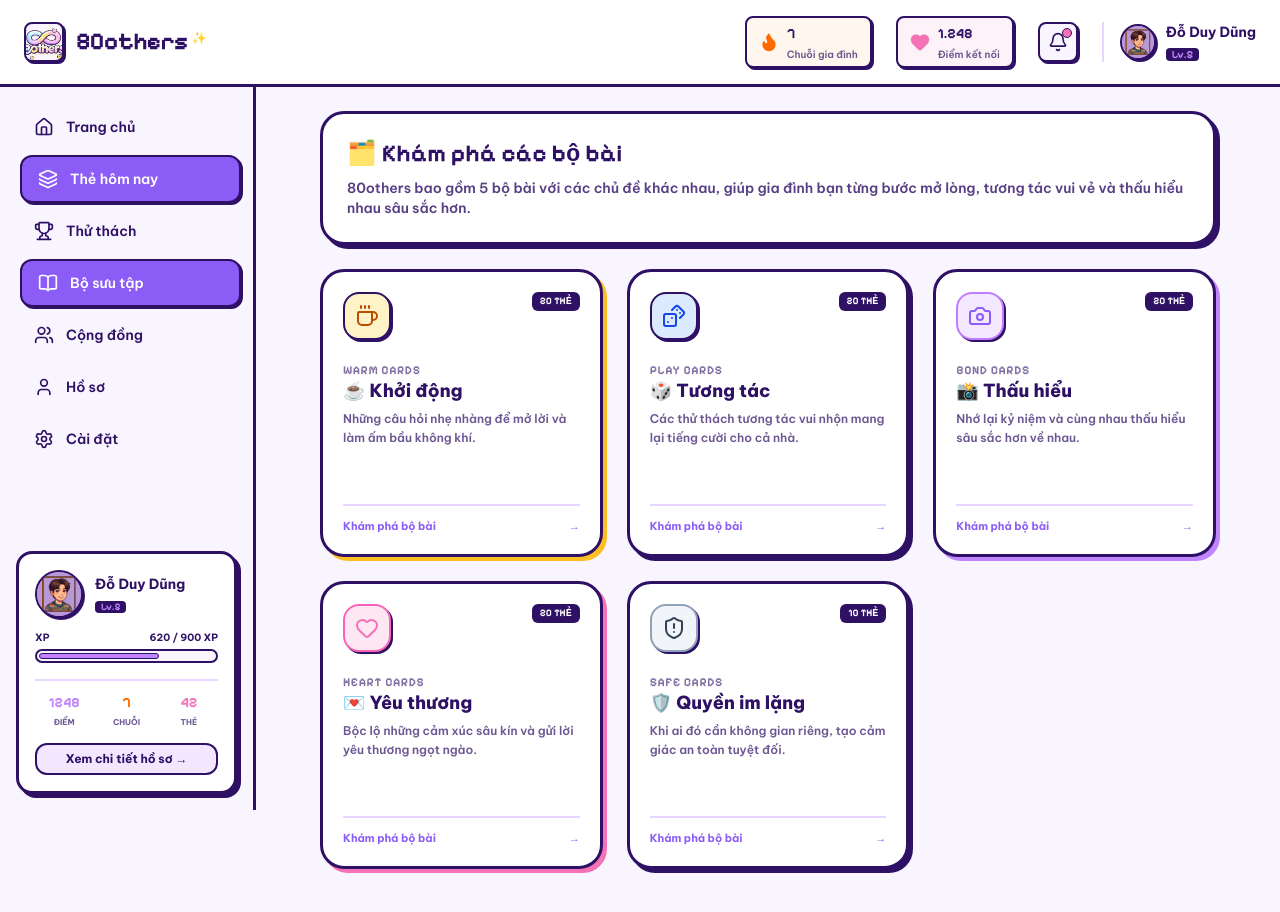
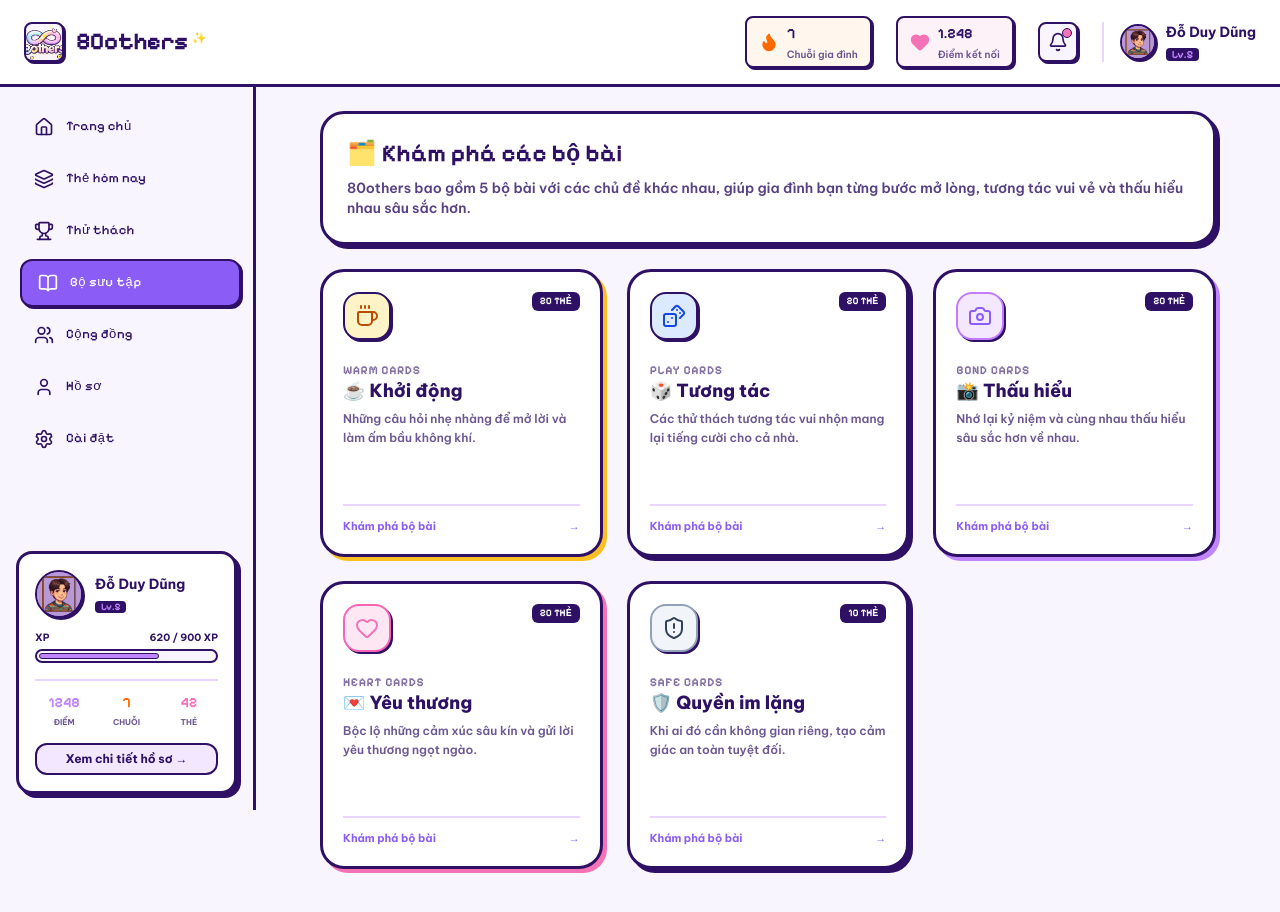
Before and after one commit to dungddhe182379/80others, a Next.js app: page /cards in a window 1280 px wide. Shown: the top 912 px of the page. Built offline with nearby package versions, Linux system fonts and the light colour scheme.

Commit message:
fix: resolve navigation highlight conflict and unify font styles

```diff
--- a/src/app/cards/page.tsx
+++ b/src/app/cards/page.tsx
@@ -1,6 +1,7 @@
 "use client";
 
-import React, { useState } from "react";
+import React, { useState, useEffect, Suspense } from "react";
+import { useSearchParams } from "next/navigation";
 import Image from "next/image";
 import { useApp } from "@/context/AppContext";
 import { triggerHeart } from "@/components/HeartRain";
@@ -253,13 +254,42 @@ const DECKS_CONFIG = [
 ];
 
 export default function CardsPage() {
+  return (
+    <Suspense fallback={<div className="min-h-screen bg-brand-bg flex items-center justify-center font-pixel text-brand-text">Đang tải...</div>}>
+      <CardsPageContent />
+    </Suspense>
+  );
+}
+
+function CardsPageContent() {
   const { addCompletedCard } = useApp();
+  const searchParams = useSearchParams();
+  const tab = searchParams.get("tab");
+
   const [activeDeckKey, setActiveDeckKey] = useState<string | null>(null);
   const [currentCard, setCurrentCard] = useState<CardQuestion | null>(null);
   const [isFlipped, setIsFlipped] = useState(false);
   const [isCompleted, setIsCompleted] = useState(false);
 
   const activeDeck = DECKS_CONFIG.find((d) => d.key === activeDeckKey);
+
+  // Automatically open card draw when tab=today query parameter is set
+  useEffect(() => {
+    if (tab === "today") {
+      const randomDecks = ["HEART", "WARM", "PLAY", "BOND"];
+      const randomDeck = randomDecks[Math.floor(Math.random() * randomDecks.length)];
+      const questions = DECK_QUESTIONS[randomDeck];
+      const randomQuestion = questions[Math.floor(Math.random() * questions.length)];
+
+      setActiveDeckKey(randomDeck);
+      setCurrentCard(randomQuestion);
+      setIsFlipped(false);
+      setIsCompleted(false);
+    } else {
+      setActiveDeckKey(null);
+      setCurrentCard(null);
+    }
+  }, [tab]);
 
   const handleSelectDeck = (deckKey: string, e: React.MouseEvent) => {
     const rect = e.currentTarget.getBoundingClientRect();
--- a/src/components/Navigation.tsx
+++ b/src/components/Navigation.tsx
@@ -1,9 +1,9 @@
 "use client";
 
-import React, { useState } from "react";
+import React, { useState, Suspense } from "react";
 import Link from "next/link";
 import Image from "next/image";
-import { usePathname } from "next/navigation";
+import { usePathname, useSearchParams } from "next/navigation";
 import { useApp } from "@/context/AppContext";
 import {
   Home,
@@ -23,13 +23,23 @@ import {
 } from "lucide-react";
 
 export const Navigation: React.FC<{ children: React.ReactNode }> = ({ children }) => {
+  return (
+    <Suspense fallback={<div className="min-h-screen bg-brand-bg flex items-center justify-center font-pixel text-brand-text">Đang tải...</div>}>
+      <NavigationContent>{children}</NavigationContent>
+    </Suspense>
+  );
+};
+
+const NavigationContent: React.FC<{ children: React.ReactNode }> = ({ children }) => {
   const pathname = usePathname();
+  const searchParams = useSearchParams();
+  const tab = searchParams.get("tab");
   const { points, streak, completedCount } = useApp();
   const [isMobileMenuOpen, setIsMobileMenuOpen] = useState(false);
 
   const navItems = [
     { name: "Trang chủ", href: "/", icon: Home },
-    { name: "Thẻ hôm nay", href: "/cards", icon: Layers },
+    { name: "Thẻ", href: "/cards?tab=today", icon: Layers },
     { name: "Thử thách", href: "/challenges", icon: Trophy },
     { name: "Cộng đồng", href: "/community", icon: Users },
     { name: "Hồ sơ", href: "/profile", icon: User },
@@ -37,13 +47,28 @@ export const Navigation: React.FC<{ children: React.ReactNode }> = ({ children }
 
   const sidebarItems = [
     { name: "Trang chủ", href: "/", icon: Home },
-    { name: "Thẻ hôm nay", href: "/cards", icon: Layers },
+    { name: "Thẻ hôm nay", href: "/cards?tab=today", icon: Layers },
     { name: "Thử thách", href: "/challenges", icon: Trophy },
     { name: "Bộ sưu tập", href: "/cards", icon: BookOpen }, // Links to cards as deck library
     { name: "Cộng đồng", href: "/community", icon: Users },
     { name: "Hồ sơ", href: "/profile", icon: User },
     { name: "Cài đặt", href: "/profile", icon: Settings },
   ];
+
+  const getIsActive = (href: string, name: string) => {
+    const basePath = href.split("?")[0];
+    if (pathname !== basePath) return false;
+
+    if (basePath === "/cards") {
+      if (name === "Thẻ hôm nay" || name === "Thẻ") {
+        return tab === "today";
+      }
+      if (name === "Bộ sưu tập") {
+        return tab !== "today";
+      }
+    }
+    return true;
+  };
 
   return (
     <>
@@ -145,7 +170,7 @@ export const Navigation: React.FC<{ children: React.ReactNode }> = ({ children }
           <div className="space-y-1">
             {sidebarItems.map((item) => {
               const Icon = item.icon;
-              const isActive = pathname === item.href;
+              const isActive = getIsActive(item.href, item.name);
               return (
                 <Link
                   key={item.name}
@@ -157,7 +182,7 @@ export const Navigation: React.FC<{ children: React.ReactNode }> = ({ children }
                   }`}
                 >
                   <Icon className={`w-5 h-5 ${isActive ? "text-white" : "text-brand-text"}`} />
-                  <span className="font-cozy text-sm">{item.name}</span>
+                  <span className="font-pixel text-[13px] tracking-wide font-medium">{item.name}</span>
                 </Link>
               );
             })}
@@ -249,7 +274,7 @@ export const Navigation: React.FC<{ children: React.ReactNode }> = ({ children }
                 <div className="space-y-1">
                   {sidebarItems.map((item) => {
                     const Icon = item.icon;
-                    const isActive = pathname === item.href;
+                    const isActive = getIsActive(item.href, item.name);
                     return (
                       <Link
                         key={item.name}
@@ -262,7 +287,7 @@ export const Navigation: React.FC<{ children: React.ReactNode }> = ({ children }
                         }`}
                       >
                         <Icon className="w-4.5 h-4.5" />
-                        <span className="font-cozy text-xs">{item.name}</span>
+                        <span className="font-pixel text-xs tracking-wide font-medium">{item.name}</span>
                       </Link>
                     );
                   })}
@@ -291,7 +316,7 @@ export const Navigation: React.FC<{ children: React.ReactNode }> = ({ children }
       <nav className="md:hidden fixed bottom-0 left-0 right-0 bg-white border-t-3 border-brand-text px-4 py-2.5 flex justify-around items-center z-40">
         {navItems.map((item) => {
           const Icon = item.icon;
-          const isActive = pathname === item.href;
+          const isActive = getIsActive(item.href, item.name);
           return (
             <Link
               key={item.name}
@@ -303,7 +328,7 @@ export const Navigation: React.FC<{ children: React.ReactNode }> = ({ children }
               }`}
             >
               <Icon className="w-5.5 h-5.5 stroke-[2.25]" />
-              <span className="text-[10px] mt-1 font-cozy font-medium">{item.name}</span>
+              <span className="text-[10px] mt-1 font-pixel tracking-wide font-medium">{item.name}</span>
             </Link>
           );
         })}
```
Also changed, not shown: public/sw.js.
